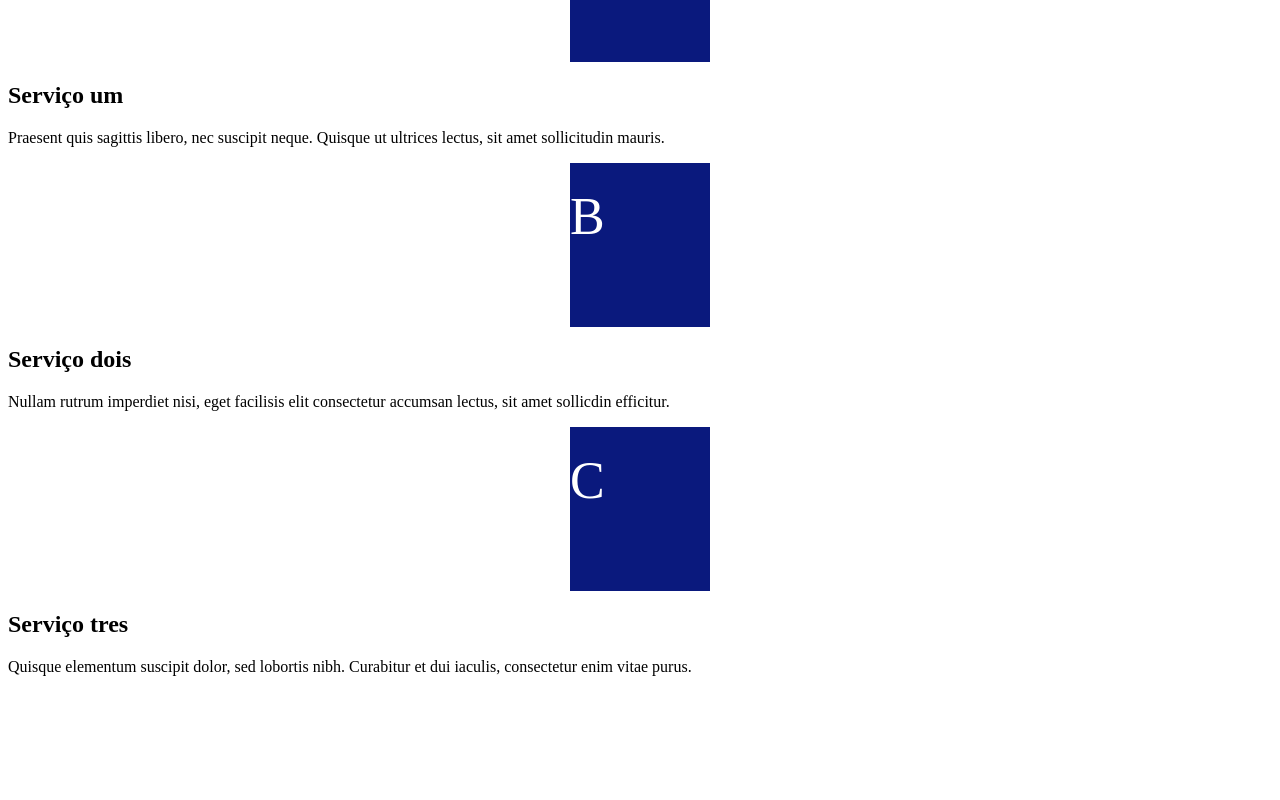
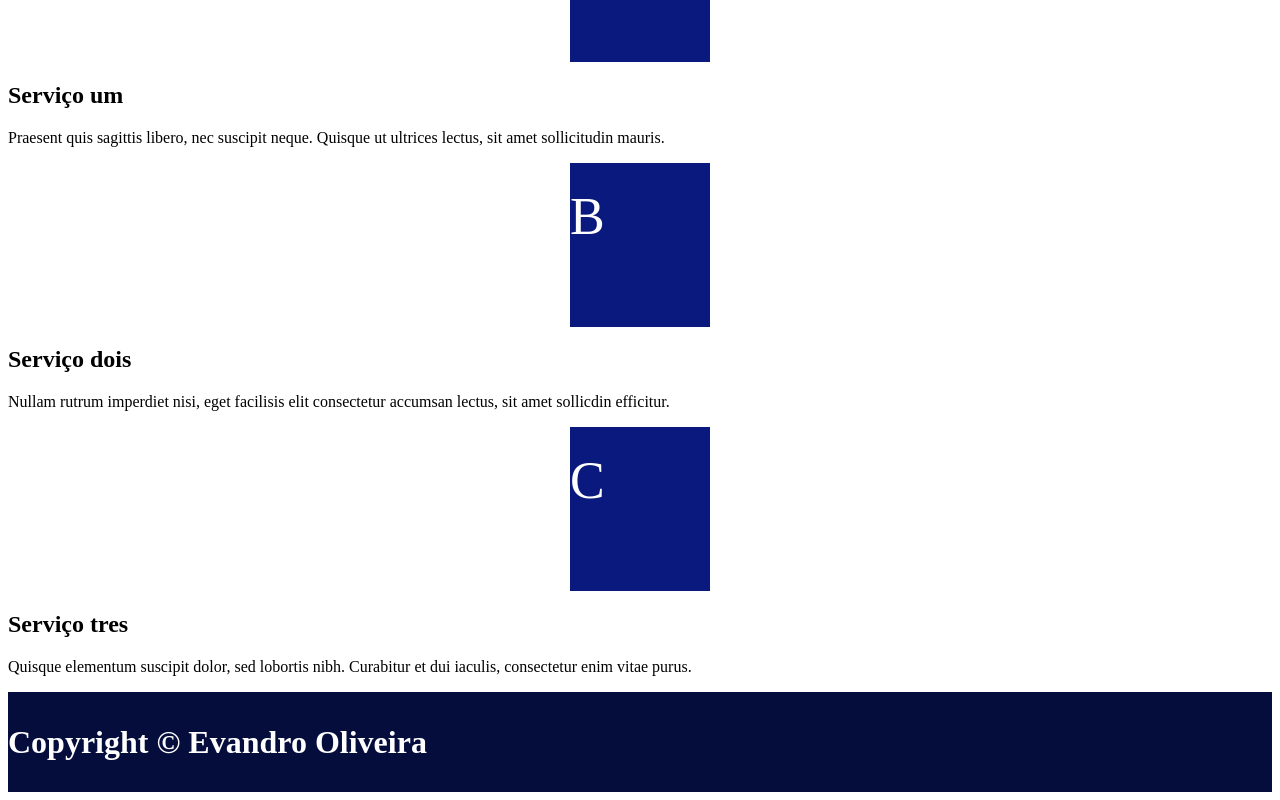
Before and after one commit to vandodev/6-Semana-de-Imersao-Node.js, a Next.js app: page / in a window 1280 px wide. Shown: the part 413-1213 px from the top of the page. Before the commit the page ends 1105 px from the top, so only its background shows below. Built offline with nearby package versions, Linux system fonts and the light colour scheme.

Commit message:
Criando footer

```diff
--- /dev/null
+++ b/components/Footer.js
@@ -0,0 +1,24 @@
+import React from 'react';
+
+import {Container, Jumbotron} from 'reactstrap';
+
+const Footer = () =>{
+    return (
+        <Jumbotron fluid className="rodape">
+            <style>
+                {`.rodape{
+                    background-color: #050D3D;
+                    color: #fff;
+                    padding-top: 10px;
+                    padding-bottom: 10px;
+                    margin-bottom: 0rem !important;
+                }`}
+            </style>
+            <Container className="text-center">
+                <h1 className="lead">Copyright © Evandro Oliveira</h1>
+            </Container>
+        </Jumbotron>
+    );
+};
+
+export default Footer;
--- a/pages/index.js
+++ b/pages/index.js
@@ -1,6 +1,10 @@
 import React from 'react';
+
+import Menu from '../components/Menu';
+import Footer from '../components/Footer';
+
 import { Jumbotron, Button, Container } from 'reactstrap';
-import Menu from '../components/Menu';
+
 
 function Home(){
 
@@ -78,6 +82,8 @@ function Home(){
                 </Container>
             </Jumbotron>
 
+            <Footer />
+
         </div>
     );
 }
```
